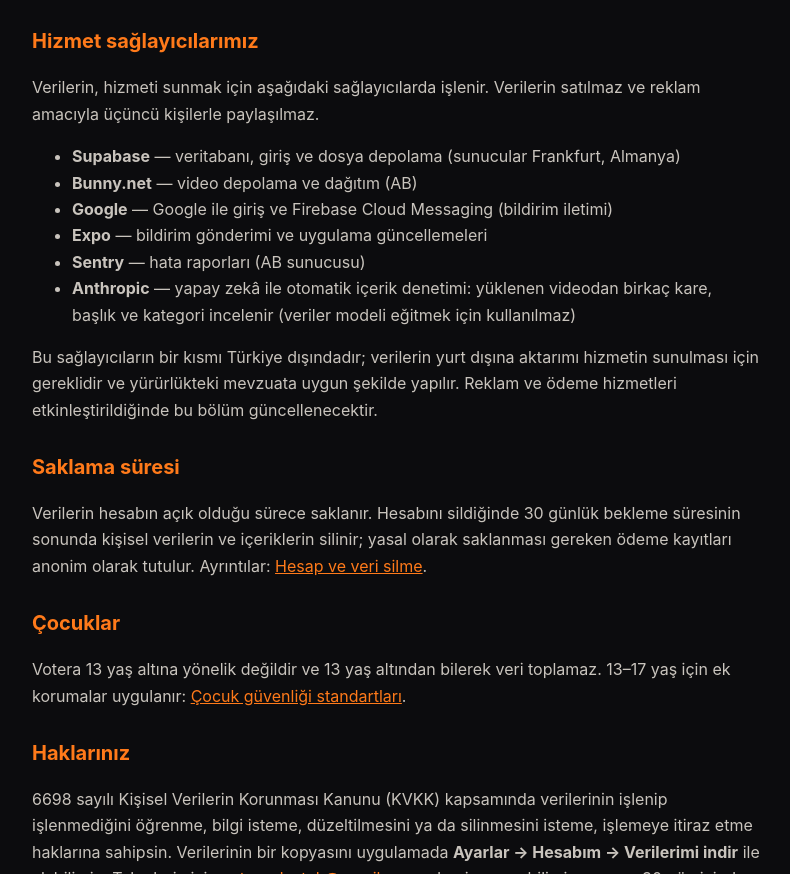
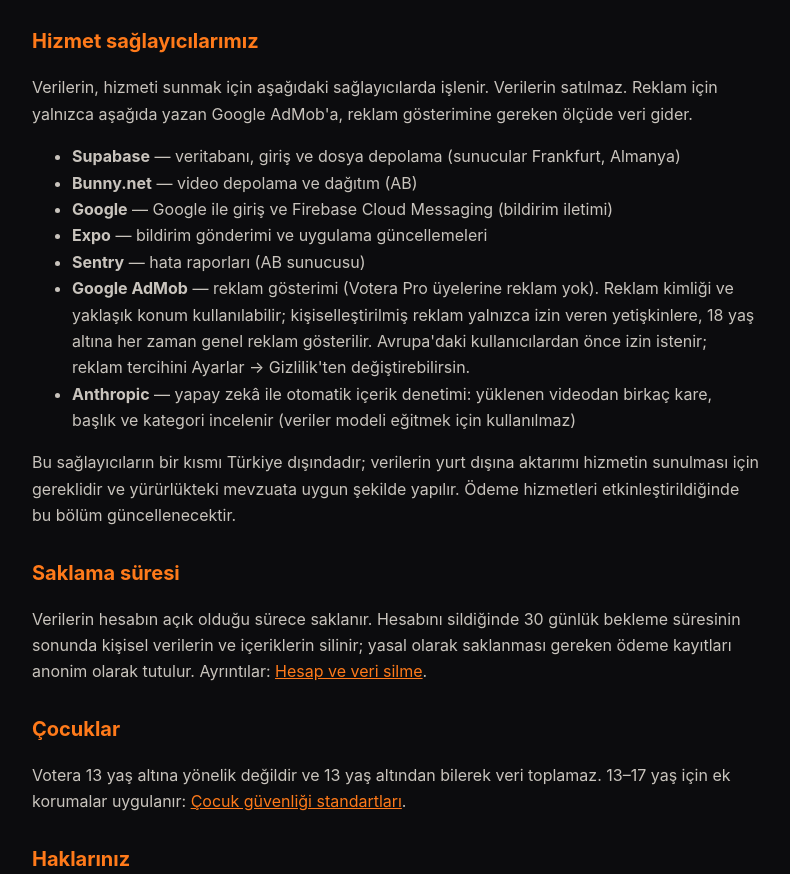
Before and after one commit to votera-app/votera-app.github.io, a plain HTML site: page gizlilik.html in a window 1280 px wide. Shown: the part 1339-2213 px from the top of the page, without its empty margins (244-1034 px from the left). Drawn offline with Linux system fonts and the light colour scheme.

Commit message:
Gizlilik politikası: AdMob
Co-Authored-By: Claude Opus 5.5 <noreply@anthropic.com>
Claude-Session: https://claude.ai/code/session_013LrDKfwYzUtDAFmZbYCYpt

```diff
--- a/gizlilik.html
+++ b/gizlilik.html
@@ -18,16 +18,17 @@
 <h2>Kimler görebilir?</h2>
 <p>Kullanıcı adın, profil fotoğrafın (18 yaş altıysan yalnızca arkadaşların), onaylanmış videoların ve yorumların diğer kullanıcılara görünür. Yazılı ve sesli mesajların yalnızca konuştuğun kişiyle paylaşılır; moderatörler mesajı yalnızca şikâyet edilirse görebilir. Engellediğin kişiler seni göremez. 18 yaşından büyüksen kullanıcı adın, biyografin, video ve puan sayın paylaşılan profil bağlantısıyla uygulama dışında da görülebilir; 18 yaş altı profiller uygulama dışında gösterilmez.</p>
 <h2>Hizmet sağlayıcılarımız</h2>
-<p>Verilerin, hizmeti sunmak için aşağıdaki sağlayıcılarda işlenir. Verilerin satılmaz ve reklam amacıyla üçüncü kişilerle paylaşılmaz.</p>
+<p>Verilerin, hizmeti sunmak için aşağıdaki sağlayıcılarda işlenir. Verilerin satılmaz. Reklam için yalnızca aşağıda yazan Google AdMob'a, reklam gösterimine gereken ölçüde veri gider.</p>
 <ul>
 <li><b>Supabase</b> — veritabanı, giriş ve dosya depolama (sunucular Frankfurt, Almanya)</li>
 <li><b>Bunny.net</b> — video depolama ve dağıtım (AB)</li>
 <li><b>Google</b> — Google ile giriş ve Firebase Cloud Messaging (bildirim iletimi)</li>
 <li><b>Expo</b> — bildirim gönderimi ve uygulama güncellemeleri</li>
 <li><b>Sentry</b> — hata raporları (AB sunucusu)</li>
+<li><b>Google AdMob</b> — reklam gösterimi (Votera Pro üyelerine reklam yok). Reklam kimliği ve yaklaşık konum kullanılabilir; kişiselleştirilmiş reklam yalnızca izin veren yetişkinlere, 18 yaş altına her zaman genel reklam gösterilir. Avrupa'daki kullanıcılardan önce izin istenir; reklam tercihini Ayarlar → Gizlilik'ten değiştirebilirsin.</li>
 <li><b>Anthropic</b> — yapay zekâ ile otomatik içerik denetimi: yüklenen videodan birkaç kare, başlık ve kategori incelenir (veriler modeli eğitmek için kullanılmaz)</li>
 </ul>
-<p>Bu sağlayıcıların bir kısmı Türkiye dışındadır; verilerin yurt dışına aktarımı hizmetin sunulması için gereklidir ve yürürlükteki mevzuata uygun şekilde yapılır. Reklam ve ödeme hizmetleri etkinleştirildiğinde bu bölüm güncellenecektir.</p>
+<p>Bu sağlayıcıların bir kısmı Türkiye dışındadır; verilerin yurt dışına aktarımı hizmetin sunulması için gereklidir ve yürürlükteki mevzuata uygun şekilde yapılır. Ödeme hizmetleri etkinleştirildiğinde bu bölüm güncellenecektir.</p>
 <h2>Saklama süresi</h2>
 <p>Verilerin hesabın açık olduğu sürece saklanır. Hesabını sildiğinde 30 günlük bekleme süresinin sonunda kişisel verilerin ve içeriklerin silinir; yasal olarak saklanması gereken ödeme kayıtları anonim olarak tutulur. Ayrıntılar: <a href="hesap-silme.html">Hesap ve veri silme</a>.</p>
 <h2>Çocuklar</h2>
@@ -39,5 +40,5 @@
 <h2>Değişiklikler</h2>
 <p>Bu politikayı güncellediğimizde bu sayfadaki tarihi değiştirir, önemli değişiklikleri uygulama içinde duyururuz.</p>
 <div id="en"></div><h2>English summary</h2>
-<p>Votera processes your Google email and account ID (sign-in), profile details, birth date (age gating and teen protections, never shown), content you post, votes and social activity, device name/ID and approximate city (account security and vote-fraud prevention), push tokens, purchase records (legal obligations), support tickets and anonymous crash reports. We do not access contacts or precise location; the microphone and camera are used only while you record a voice message, a duet or a video. Data is processed by Supabase (Frankfurt), Bunny.net (EU), Google (sign-in, FCM), Expo (push, updates) and Sentry (EU) and Anthropic (automated content moderation of a few video frames, title and category; not used for training); it is never sold. Data is kept while your account is open and deleted 30 days after you delete your account, except anonymised financial records kept for legal periods. The app is not for children under 13. You can request access, correction or deletion at <a href="mailto:votera.destek@gmail.com">votera.destek@gmail.com</a> or download your data in Settings → My account.</p>
+<p>Votera processes your Google email and account ID (sign-in), profile details, birth date (age gating and teen protections, never shown), content you post, votes and social activity, device name/ID and approximate city (account security and vote-fraud prevention), push tokens, purchase records (legal obligations), support tickets and anonymous crash reports. We do not access contacts or precise location; the microphone and camera are used only while you record a voice message, a duet or a video. Data is processed by Supabase (Frankfurt), Bunny.net (EU), Google (sign-in, FCM), Expo (push, updates) and Sentry (EU) and Anthropic (automated content moderation of a few video frames, title and category; not used for training); it is never sold. Ads are served by Google AdMob (no ads for Votera Pro members): the advertising ID and approximate location may be used; personalised ads only for adults who allow them, never for under-18s; users in Europe are asked for consent first. Data is kept while your account is open and deleted 30 days after you delete your account, except anonymised financial records kept for legal periods. The app is not for children under 13. You can request access, correction or deletion at <a href="mailto:votera.destek@gmail.com">votera.destek@gmail.com</a> or download your data in Settings → My account.</p>
 <footer>Votera · İletişim / Contact: <a href="mailto:votera.destek@gmail.com">votera.destek@gmail.com</a> · <a href="index.html">Ana sayfa</a></footer></main></body></html>
```
